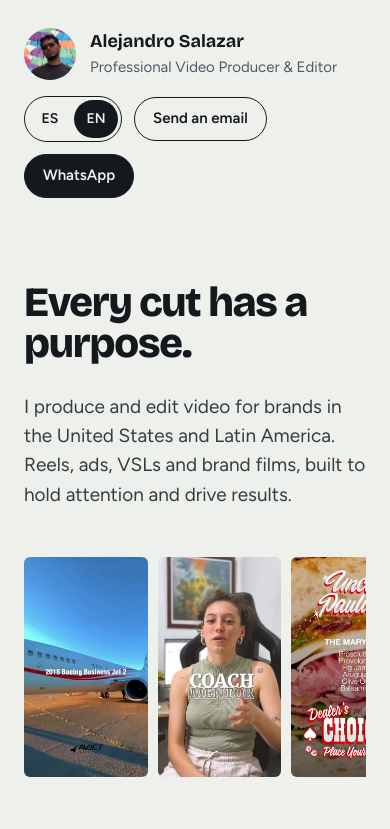
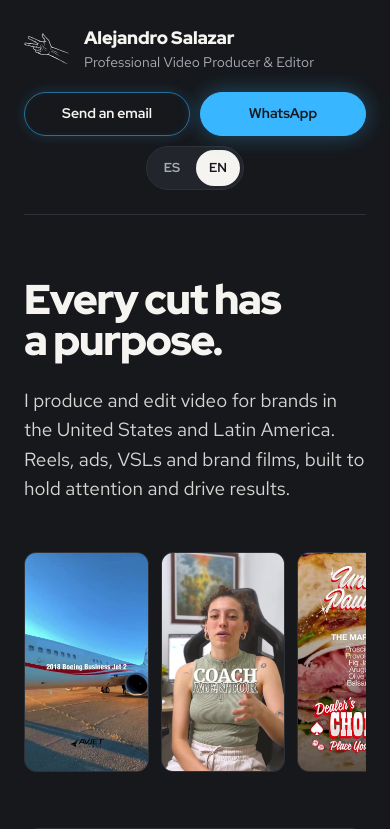
Before and after one commit to workalejandro321-cmyk/workalejandro321-cmyk.github.io, a plain HTML site: page index.html in a window 390 px wide. Shown: the top 829 px of the page. Drawn offline with nearby package versions, Linux system fonts and the light colour scheme.

Commit message:
Portafolio con la identidad de marca: grafito, azul chidori, Red Hat y la seña
Co-Authored-By: Claude Opus 5.5 <noreply@anthropic.com>
Claude-Session: https://claude.ai/code/session_01RUuoTRdtKeDtMWxC5Pw1YF

```diff
--- a/app.js
+++ b/app.js
@@ -41,7 +41,7 @@
     var p = C.perfil;
     return el('header', { class: 'encabezado' }, [
       el('div', { class: 'marca' }, [
-        el('img', { src: p.foto, alt: p.nombre }),
+        el('img', { src: 'img/sena.svg', alt: '' }),
         el('div', { class: 'marca-texto' }, [
           el('span', { class: 'marca-nombre', text: p.nombre }),
           el('span', { class: 'marca-cargo', text: t(p.cargo) })
@@ -108,7 +108,7 @@
     ]);
     var pie = el('footer', { class: 'pie' }, [
       el('div', { class: 'pie-texto' }, [
-        el('img', { src: 'img/logo-oscuro.png', alt: '' }),
+        el('img', { src: 'img/sena.svg', alt: '' }),
         el('h2', { text: t(C.contacto.titulo) }),
         el('p', { text: C.perfil.correo + ', ' + C.perfil.telefonoVisible + '. ' + t(C.contacto.texto) })
       ]),
--- a/estilos.css
+++ b/estilos.css
@@ -1,97 +1,108 @@
-/* Estilos del portafolio. No necesitas tocar este archivo para actualizar contenido. */
+/* Estilos del portafolio (identidad de marca: grafito, blanco cálido y azul chidori; Red Hat). No necesitas tocar este archivo para actualizar contenido. */
 :root {
-  --fondo: #EEF0EC;
-  --tinta: #15191E;
-  --tinta-suave: #353B42;
-  --gris: #535A63;
-  --linea: #C9CDC6;
-  --acento: #1F45E0;
-  --titulos: 'Bricolage Grotesque', 'Segoe UI', sans-serif;
-  --texto: 'Figtree', 'Segoe UI', sans-serif;
+  --fondo: #16181C;
+  --superficie: #22252B;
+  --tinta: #F5F4F0;
+  --tinta-suave: #D6D7D3;
+  --gris: #A9AEB6;
+  --linea: #2E3138;
+  --acento: #38B6FF;
+  --sobre-acento: #16181C;
+  --brillo: rgba(56, 182, 255, 0.45);
+  --titulos: 'Red Hat Display', 'Segoe UI', system-ui, sans-serif;
+  --texto: 'Red Hat Text', 'Segoe UI', system-ui, sans-serif;
+  --marcador: 'Permanent Marker', 'Comic Sans MS', cursive;
 }
 * { box-sizing: border-box; }
-html { -webkit-text-size-adjust: 100%; }
-body { margin: 0; background: var(--fondo); color: var(--tinta); font-family: var(--texto); font-size: 1.0625rem; line-height: 1.55; overflow-x: hidden; }
-a { color: var(--tinta); }
-a:hover { color: var(--acento); }
-a:focus-visible, video:focus-visible, button:focus-visible { outline: 2px solid var(--acento); outline-offset: 3px; }
-.contenedor { max-width: 1180px; margin: 0 auto; padding: 0 1.5rem; }
+html { -webkit-text-size-adjust: 100%; background: var(--fondo); }
+body { margin: 0; background: var(--fondo); color: var(--tinta); font-family: var(--texto); font-size: 1.0625rem; line-height: 1.55; overflow-x: hidden; -webkit-font-smoothing: antialiased; }
+.patron { position: fixed; inset: -24px; z-index: -1; pointer-events: none; background: url(img/patron-autopartes.jpg) 0 0 / 1000px 1000px repeat; opacity: 0.12; filter: blur(0.6px) grayscale(0.15); -webkit-mask-image: linear-gradient(90deg, rgba(0,0,0,0.5) 0%, rgba(0,0,0,0.6) 40%, #000 75%); mask-image: linear-gradient(90deg, rgba(0,0,0,0.5) 0%, rgba(0,0,0,0.6) 40%, #000 75%); }
+a { color: var(--acento); }
+a:hover { color: #7FD0FF; }
+a:focus-visible, video:focus-visible, button:focus-visible { outline: 2px solid var(--acento); outline-offset: 3px; box-shadow: 0 0 16px var(--brillo); }
+.contenedor { position: relative; max-width: 1180px; margin: 0 auto; padding: 0 1.5rem; }
 
 /* Encabezado */
-.encabezado { display: flex; flex-wrap: wrap; justify-content: space-between; align-items: center; gap: 1rem; padding: 1.75rem 0; }
+.encabezado { display: flex; flex-wrap: wrap; justify-content: space-between; align-items: center; gap: 1rem; padding: 1.5rem 0; border-bottom: 1px solid var(--linea); }
 .marca { display: flex; align-items: center; gap: 0.875rem; }
-.marca img { width: 52px; height: 52px; border-radius: 50%; object-fit: cover; }
+.marca img { width: 54px; height: auto; }
 .marca-texto { display: flex; flex-direction: column; }
-.marca-nombre { font-family: var(--titulos); font-weight: 700; font-size: 1.125rem; }
-.marca-cargo { font-size: 0.9375rem; color: var(--gris); }
+.marca-nombre { font-family: var(--titulos); font-weight: 900; font-size: 1.125rem; letter-spacing: -0.01em; }
+.marca-cargo { font-size: 0.875rem; color: var(--gris); }
 .acciones { display: flex; flex-wrap: wrap; align-items: center; gap: 0.75rem; }
-.boton { display: inline-flex; align-items: center; min-height: 44px; padding: 0 1.125rem; border-radius: 999px; text-decoration: none; font-weight: 600; font-size: 0.9375rem; border: 1.5px solid var(--tinta); }
-.boton.lleno { background: var(--tinta); color: var(--fondo); }
-.boton.lleno:hover { color: var(--fondo); background: #2A313A; }
-.boton.acento { background: var(--acento); border-color: var(--acento); color: #FFFFFF; min-height: 48px; padding: 0 1.375rem; font-size: 1rem; }
-.boton.acento:hover { color: #FFFFFF; filter: brightness(0.92); }
-.boton.grande { min-height: 48px; padding: 0 1.375rem; font-size: 1rem; }
+.boton { display: inline-flex; align-items: center; justify-content: center; min-height: 42px; padding: 0 1.125rem; border-radius: 999px; text-decoration: none; font-family: var(--titulos); font-weight: 700; font-size: 0.9375rem; color: var(--tinta); border: 1.5px solid rgba(56, 182, 255, 0.55); box-shadow: 0 0 14px rgba(56, 182, 255, 0.18), inset 0 0 10px rgba(56, 182, 255, 0.06); transition: border-color .15s ease, box-shadow .15s ease, background-color .15s ease; }
+.boton:hover { color: var(--tinta); border-color: var(--acento); box-shadow: 0 0 20px rgba(56, 182, 255, 0.35), inset 0 0 12px rgba(56, 182, 255, 0.1); }
+.boton.lleno, .boton.acento { background: var(--acento); border-color: var(--acento); color: var(--sobre-acento); box-shadow: 0 0 22px rgba(56, 182, 255, 0.35); }
+.boton.lleno:hover, .boton.acento:hover { color: var(--sobre-acento); background: #5CC4FF; box-shadow: 0 0 30px rgba(56, 182, 255, 0.55); }
+.boton.acento, .boton.grande { min-height: 50px; padding: 0 1.5rem; font-size: 1rem; }
 
 /* Selector de idioma */
-.idioma { display: inline-flex; align-items: center; gap: 2px; padding: 3px; border: 1.5px solid var(--tinta); border-radius: 999px; }
-.idioma button { min-width: 44px; min-height: 38px; padding: 0 0.75rem; border: 0; border-radius: 999px; font: inherit; font-weight: 600; font-size: 0.875rem; cursor: pointer; background: transparent; color: var(--tinta); }
+.idioma { display: inline-flex; align-items: center; gap: 2px; padding: 3px; border: 1px solid var(--linea); border-radius: 999px; background: var(--superficie); }
+.idioma button { min-width: 44px; min-height: 36px; padding: 0 0.75rem; border: 0; border-radius: 999px; font-family: var(--titulos); font-weight: 700; font-size: 0.8125rem; cursor: pointer; background: transparent; color: var(--gris); }
 .idioma button[aria-pressed="true"] { background: var(--tinta); color: var(--fondo); }
 
 /* Portada */
-.hero { padding: 3.5rem 0 2.5rem; }
-.hero h1 { margin: 0; font-family: var(--titulos); font-weight: 800; font-size: clamp(2.6rem, 7vw, 5.6rem); line-height: 0.98; letter-spacing: -0.03em; max-width: 13ch; }
-.hero p { margin: 1.75rem 0 0; max-width: 38rem; font-size: 1.1875rem; color: var(--tinta-suave); }
-.franja { display: flex; gap: 0.625rem; overflow: hidden; padding: 0.5rem 0 3.5rem; }
-.franja img { flex: 0 0 auto; height: 280px; width: auto; border-radius: 6px; background: var(--tinta); }
+.hero { padding: 4rem 0 2.5rem; }
+.hero h1 { margin: 0; font-family: var(--titulos); font-weight: 900; font-size: clamp(2.6rem, 7vw, 5.4rem); line-height: 1; letter-spacing: -0.03em; max-width: 13ch; text-wrap: balance; }
+.hero p { margin: 1.5rem 0 0; max-width: 38rem; font-size: 1.1875rem; color: var(--tinta-suave); }
+.franja { display: flex; gap: 0.75rem; overflow: hidden; padding: 0.5rem 0 3.5rem; }
+.franja img { flex: 0 0 auto; height: 280px; width: auto; border-radius: 12px; background: var(--superficie); border: 1px solid var(--linea); }
 
 /* Resultados */
-.resultados { display: grid; grid-template-columns: repeat(auto-fit, minmax(240px, 1fr)); gap: 1.5rem; padding: 0 0 4rem; }
-.resultado { display: flex; flex-direction: column; gap: 0.25rem; }
-.cifra { font-family: var(--titulos); font-weight: 700; font-size: 2.25rem; letter-spacing: -0.02em; }
+.resultados { display: grid; grid-template-columns: repeat(auto-fit, minmax(240px, 1fr)); gap: 1rem; padding: 0 0 4rem; }
+.resultado { display: flex; flex-direction: column; gap: 0.25rem; padding: 1.25rem 1.375rem; border-radius: 14px; background: var(--superficie); border: 1px solid var(--linea); }
+.cifra { font-family: var(--titulos); font-weight: 900; font-size: 2.125rem; letter-spacing: -0.02em; color: var(--acento); text-shadow: 0 0 18px var(--brillo); }
 .resultado span:last-child { color: var(--gris); }
 
 /* Trabajo */
 .trabajo { padding: 1rem 0 2rem; }
-.trabajo > h2 { margin: 0 0 1rem; font-family: var(--titulos); font-weight: 800; font-size: clamp(2rem, 4vw, 3rem); letter-spacing: -0.02em; }
+.trabajo > h2 { margin: 0 0 0.75rem; font-family: var(--marcador); font-weight: 400; font-size: clamp(2.2rem, 4.4vw, 3.2rem); color: var(--acento); text-shadow: 0 0 18px var(--brillo); display: inline-block; transform: rotate(-3deg); transform-origin: left center; letter-spacing: 0.02em; }
 .trabajo > p { margin: 0 0 1rem; color: var(--gris); max-width: 36rem; }
 .proyecto { display: flex; flex-direction: column; gap: 1.25rem; padding: 3rem 0; border-top: 1px solid var(--linea); }
 .proyecto-info { display: grid; grid-template-columns: repeat(auto-fit, minmax(min(100%, 340px), 1fr)); gap: 0.75rem 3rem; align-items: start; }
 .proyecto-titulo { display: flex; flex-direction: column; gap: 0.35rem; }
-.proyecto-titulo img { width: 64px; height: 64px; border-radius: 12px; margin-bottom: 0.5rem; }
-.proyecto h3 { margin: 0; font-family: var(--titulos); font-weight: 700; font-size: 1.75rem; letter-spacing: -0.01em; }
+.proyecto-titulo img { width: 64px; height: 64px; border-radius: 12px; margin-bottom: 0.5rem; background: var(--tinta); }
+.proyecto h3 { margin: 0; font-family: var(--titulos); font-weight: 900; font-size: 1.75rem; letter-spacing: -0.01em; }
 .contexto { margin: 0; font-size: 0.9375rem; color: var(--gris); }
 .proyecto-texto { display: flex; flex-direction: column; gap: 0.6rem; max-width: 40rem; }
-.proyecto-texto p { margin: 0; }
-.gancho { font-family: var(--titulos); font-weight: 700; font-size: 1.3125rem; line-height: 1.3; }
-.dato { font-weight: 600; }
+.proyecto-texto p { margin: 0; color: var(--tinta-suave); }
+.proyecto-texto p.gancho { font-family: var(--titulos); font-weight: 700; font-size: 1.3125rem; line-height: 1.3; color: var(--tinta); }
+.proyecto-texto p.dato { font-weight: 700; color: var(--acento); }
 .enlaces { display: flex; flex-wrap: wrap; gap: 0 1.5rem; }
-.enlaces a { font-weight: 600; min-height: 44px; display: inline-flex; align-items: center; }
-.videos { display: flex; gap: 1rem; overflow-x: auto; padding-bottom: 0.75rem; scrollbar-width: thin; }
+.enlaces a { font-family: var(--titulos); font-weight: 700; min-height: 44px; display: inline-flex; align-items: center; text-decoration: none; }
+.enlaces a:hover { text-decoration: underline; }
+.videos { display: flex; gap: 1rem; overflow-x: auto; padding-bottom: 0.75rem; scrollbar-width: thin; scrollbar-color: var(--linea) transparent; }
 .videos figure { margin: 0; flex: 0 0 auto; display: flex; flex-direction: column; gap: 0.5rem; }
-.videos video { display: block; height: 356px; object-fit: cover; border-radius: 6px; background: var(--tinta); }
+.videos video { display: block; height: 356px; object-fit: cover; border-radius: 12px; background: var(--superficie); border: 1px solid var(--linea); }
 .videos figcaption { font-size: 0.875rem; color: var(--gris); }
 .f916 video, .f916 { width: 200px; }
 .f11 video, .f11 { width: 356px; }
 .f169 video, .f169 { width: 633px; }
 
 /* Cierre */
-.columnas { display: grid; grid-template-columns: repeat(auto-fit, minmax(min(100%, 420px), 1fr)); gap: 2.5rem; padding: 3rem 0 4rem; border-top: 1.5px solid var(--tinta); }
+.columnas { display: grid; grid-template-columns: repeat(auto-fit, minmax(min(100%, 420px), 1fr)); gap: 2.5rem; padding: 3rem 0 4rem; border-top: 1px solid var(--linea); }
 .columnas div { display: flex; flex-direction: column; gap: 0.75rem; }
-.columnas h2 { margin: 0; font-family: var(--titulos); font-weight: 800; font-size: 1.75rem; }
-.columnas p { margin: 0; max-width: 34rem; }
+.columnas h2 { margin: 0; font-family: var(--titulos); font-weight: 900; font-size: 1.75rem; }
+.columnas p { margin: 0; max-width: 34rem; color: var(--tinta-suave); }
 .columnas .suave { color: var(--gris); }
-.pie { padding: 3.5rem 0 4rem; border-top: 1.5px solid var(--tinta); display: flex; flex-wrap: wrap; justify-content: space-between; align-items: flex-end; gap: 1.5rem; }
+.pie { padding: 3.5rem 0 4rem; border-top: 1px solid var(--linea); display: flex; flex-wrap: wrap; justify-content: space-between; align-items: flex-end; gap: 1.5rem; }
 .pie-texto { display: flex; flex-direction: column; gap: 0.75rem; }
-.pie-texto img { width: 72px; height: auto; }
-.pie h2 { margin: 0; font-family: var(--titulos); font-weight: 800; font-size: clamp(2rem, 5vw, 3.5rem); letter-spacing: -0.02em; line-height: 1; }
+.pie-texto img { width: 76px; height: auto; filter: drop-shadow(0 0 14px var(--brillo)); }
+.pie h2 { margin: 0; font-family: var(--titulos); font-weight: 900; font-size: clamp(2rem, 5vw, 3.4rem); letter-spacing: -0.02em; line-height: 1.02; }
 .pie p { margin: 0; color: var(--gris); }
 
 @media (max-width: 600px) {
+  .encabezado { flex-direction: column; align-items: stretch; gap: 1.125rem; }
+  .marca img { width: 46px; }
+  .encabezado .acciones { display: grid; grid-template-columns: 1fr 1fr; gap: 0.625rem; }
+  .encabezado .acciones .boton { min-height: 44px; padding: 0 0.75rem; font-size: 0.875rem; }
+  .encabezado .idioma { grid-column: 1 / -1; grid-row: 2; justify-self: center; }
   .videos video { height: 300px; }
   .f916 video, .f916 { width: 169px; }
   .f11 video, .f11 { width: 300px; }
   .f169 video, .f169 { width: 300px; }
   .f169 video { height: 169px; }
   .franja img { height: 220px; }
+  .pie .acciones { width: 100%; display: grid; grid-template-columns: 1fr; }
 }
-@media (prefers-reduced-motion: reduce) { * { scroll-behavior: auto; } }
+@media (prefers-reduced-motion: reduce) { * { scroll-behavior: auto; transition: none !important; } }
--- a/index.html
+++ b/index.html
@@ -9,13 +9,16 @@
 <meta property="og:title" content="Alejandro Salazar | Productor y Editor audiovisual">
 <meta property="og:description" content="Reels, anuncios, VSL y video de marca para marcas de Estados Unidos y Latinoamérica.">
 <meta property="og:image" content="img/foto.jpg">
-<link rel="icon" href="img/logo.jpg">
+<link rel="icon" href="img/favicon.svg" type="image/svg+xml">
+<meta name="theme-color" content="#16181C">
+<meta name="format-detection" content="telephone=no, email=no, address=no">
 <link rel="preconnect" href="https://fonts.googleapis.com">
 <link rel="preconnect" href="https://fonts.gstatic.com" crossorigin>
-<link href="https://fonts.googleapis.com/css2?family=Bricolage+Grotesque:opsz,wght@12..96,500;12..96,700;12..96,800&amp;family=Figtree:wght@400;500;600&amp;display=swap" rel="stylesheet">
+<link href="https://fonts.googleapis.com/css2?family=Red+Hat+Display:wght@500;700;900&amp;family=Red+Hat+Text:wght@400;500;600;700&amp;family=Permanent+Marker&amp;display=swap" rel="stylesheet">
 <link rel="stylesheet" href="estilos.css">
 </head>
 <body>
+<div class="patron" aria-hidden="true"></div>
 <div id="app" class="contenedor"></div>
 <noscript><p style="padding:2rem">Activa JavaScript para ver este portafolio.</p></noscript>
 <!-- El contenido de la página está en contenido.js. Edita ese archivo para actualizarla. -->
```
Also changed, not shown: img/favicon.svg (added), img/patron-autopartes.jpg (added), img/sena.svg (added).
